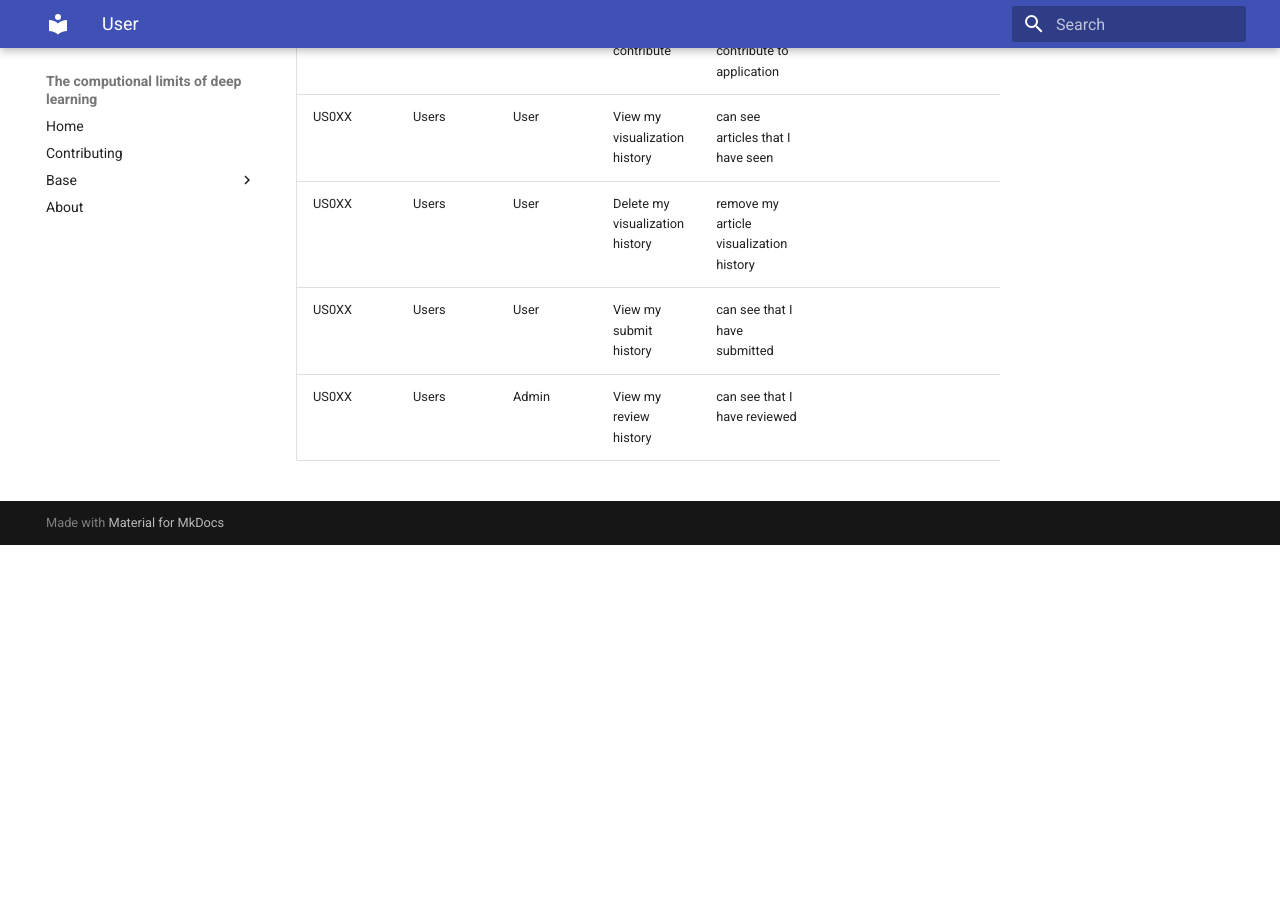
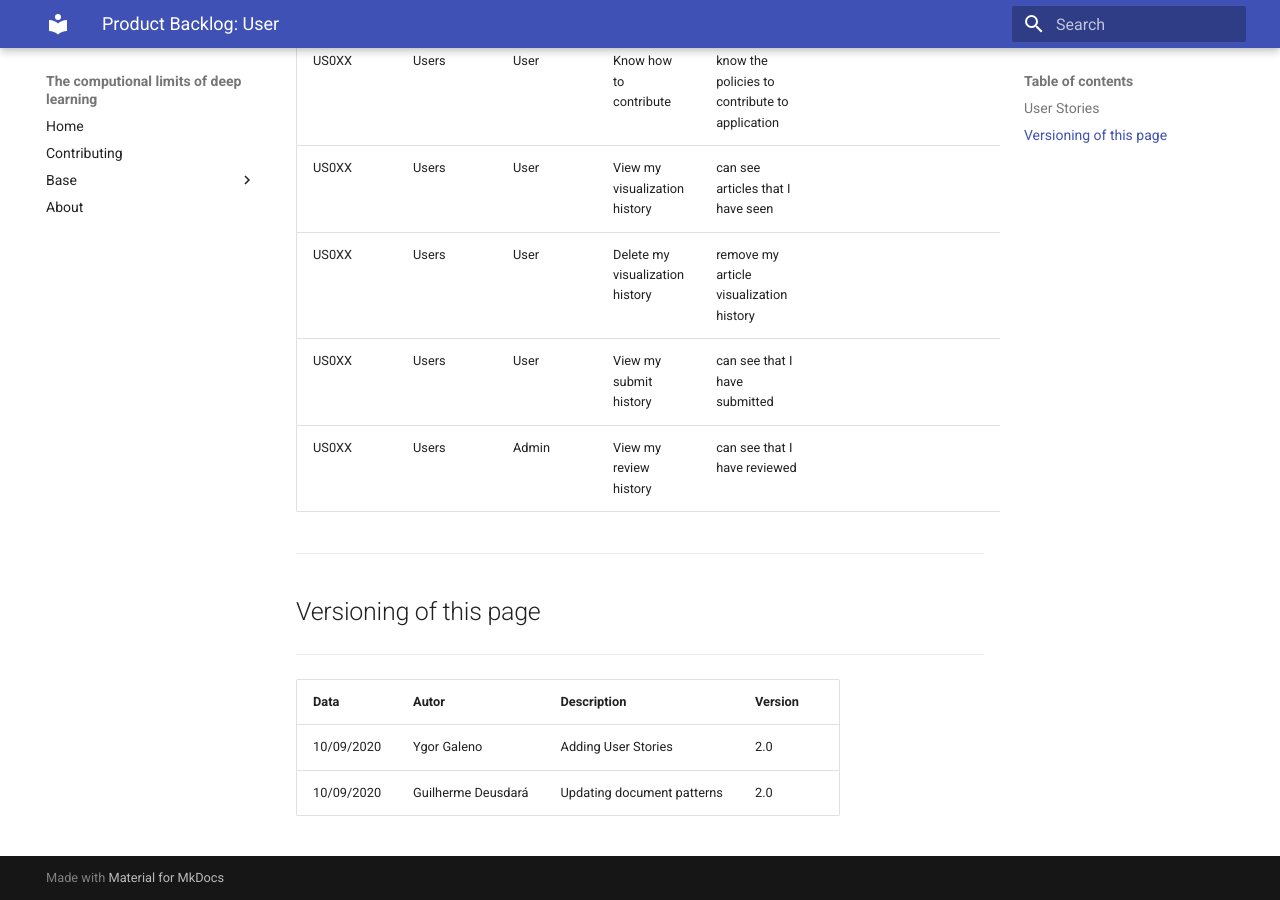
Before and after one commit to UnBArqDsw/2020.1_G2_ProjetoX, an MkDocs documentation site: the page built from documentation/docs/base/requirements/modeling/backlogEpics/user.md, in a window 1280 px wide and 900 px high, scrolled down 970 px. Built offline with MkDocs 1.6.1 and Material for MkDocs 9.7.7, drawn with Linux system fonts in a browser that asks for light colours; before the commit the page ends 1515 px from its top, so only the background shows below that; some of the changed text lies outside the part shown.

Commit message:
adding user epic
Signed-off-by: Guilherme Deusdará <guibanci@gmail.com>

```diff
--- a/documentation/docs/base/requirements/modeling/backlogEpics/user.md
+++ b/documentation/docs/base/requirements/modeling/backlogEpics/user.md
@@ -1,3 +1,7 @@
+# Product Backlog: User
+
+## User Stories
+
 |    id| Epics|  As a|                         Want to|                                        So that|                         Comment|Points|Priority|
 |------|------|------|--------------------------------|-----------------------------------------------|--------------------------------|------|--------|
 | US0XX| Users|  User|                  Create account|               create my account in application| username, email, password, name|  ?   |  Must  |
@@ -13,3 +17,13 @@
 | US0XX| Users|  User| Delete my visualization history|        remove my article visualization history|                                |  ?   | Would  |
 | US0XX| Users|  User|          View my submit history|                  can see that I have submitted|                                |  ?   | Would  |
 | US0XX| Users| Admin|          View my review history|                   can see that I have reviewed|                                |  ?   | Would  |
+
+---
+
+## Versioning of this page
+---
+
+| Data | Autor | Description | Version |
+|------|-------|-----------|--------|
+| 10/09/2020 | Ygor Galeno | Adding User Stories | 2.0 |
+| 10/09/2020 | Guilherme Deusdará | Updating document patterns | 2.0 |
```
